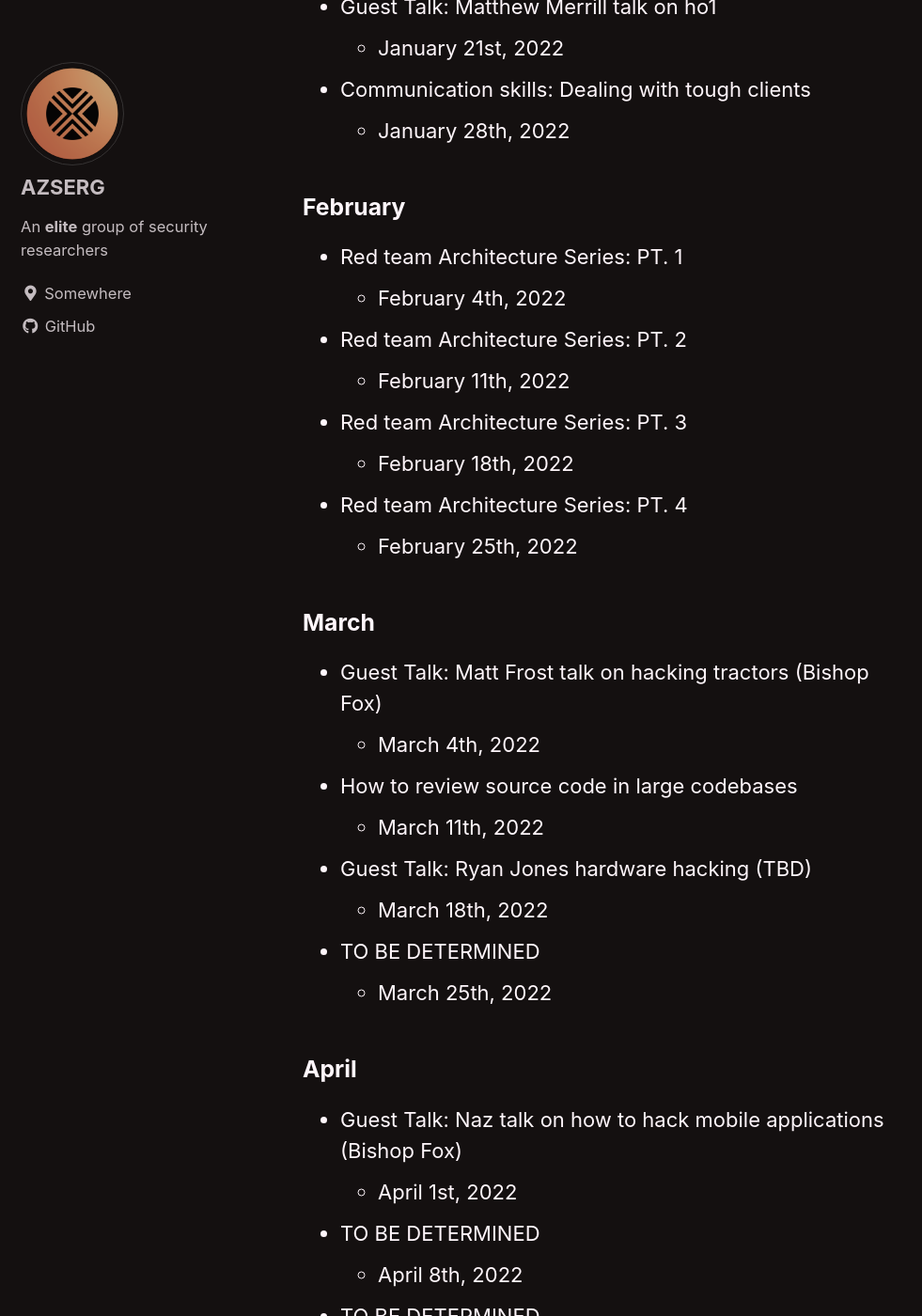
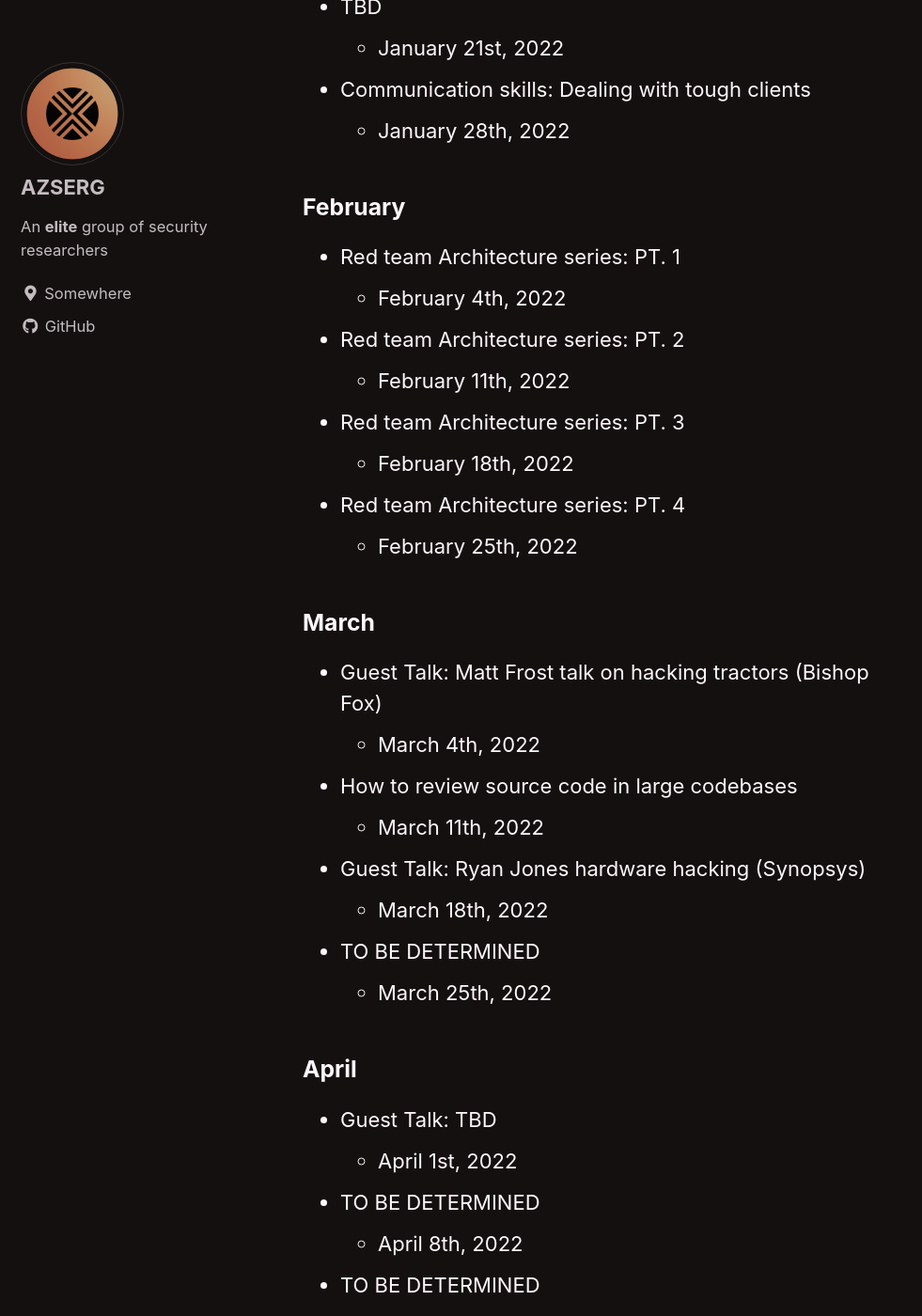
Before and after one commit to AZSERG/AZSERG.github.io, a Jekyll site: the page built from _pages/products.md, in a window 1280 px wide and 1400 px high, scrolled down 842 px. Shown: the whole window at 94% size, without its empty margins (0-981 px from the left). Built offline with Jekyll 4.4.1, drawn with Linux system fonts in a browser that asks for light colours; cached includes are drawn as plain includes; comment, search, counter and statistics services are not loaded; some of the changed text lies outside the part shown.

Commit message:
cant spell

```diff
--- a/_includes/paypal.html
+++ b/_includes/paypal.html
@@ -1,5 +1,4 @@
 <html>
-
     <div id="smart-button-container">
         <div style="text-align: center;">
           <div id="paypal-button-container"></div>
@@ -19,7 +18,7 @@
 
           createOrder: function(data, actions) {
             return actions.order.create({
-          purchase_units: [{"description":"3 Months of access to live lectures and recordings.","amount":{"currency_code":"USD","value":50}}]
+              purchase_units: [{"description":"3 months of access to live lectures and recordings.","amount":{"currency_code":"USD","value":50}}]
             });
           },
 
--- a/_pages/products.md
+++ b/_pages/products.md
@@ -11,7 +11,7 @@ AZSERG has created a VIP subscripton for private talks given by industry profess
 
 ## Access to the community
 
-Join our discord!
+Join our [discord](https://discord.gg/cXukpqt7JN)!
 
 
 ## Course Overview:
@@ -21,19 +21,19 @@ Join our discord!
     * January 7th, 2022
 * Finding 0 days in web application with white box pentesting
     * January 14th, 2022
-* Guest Talk: Matthew Merrill talk on ho1
+* TBD
     * January 21st, 2022
 * Communication skills: Dealing with tough clients
     * January 28th, 2022
 
 ### February
-* Red team Architecture Series: PT. 1
+* Red team Architecture series: PT. 1
     * February 4th, 2022
-* Red team Architecture Series: PT. 2
+* Red team Architecture series: PT. 2
     * February 11th, 2022
-* Red team Architecture Series: PT. 3
+* Red team Architecture series: PT. 3
     * February 18th, 2022
-* Red team Architecture Series: PT. 4
+* Red team Architecture series: PT. 4
     * February 25th, 2022
 
 ### March
@@ -41,13 +41,13 @@ Join our discord!
     * March 4th, 2022
 * How to review source code in large codebases
     * March 11th, 2022
-* Guest Talk: Ryan Jones hardware hacking (TBD)
+* Guest Talk: Ryan Jones hardware hacking (Synopsys)
     * March 18th, 2022
 * TO BE DETERMINED
     * March 25th, 2022
 
 ### April
-* Guest Talk: Naz talk on how to hack mobile applications (Bishop Fox)
+* Guest Talk: TBD
     * April 1st, 2022
 * TO BE DETERMINED
     * April 8th, 2022
```
Also changed, not shown: other parts of _pages/products.md (+1 -1 lines). Lines whose indentation alone changed are shown as unchanged.
